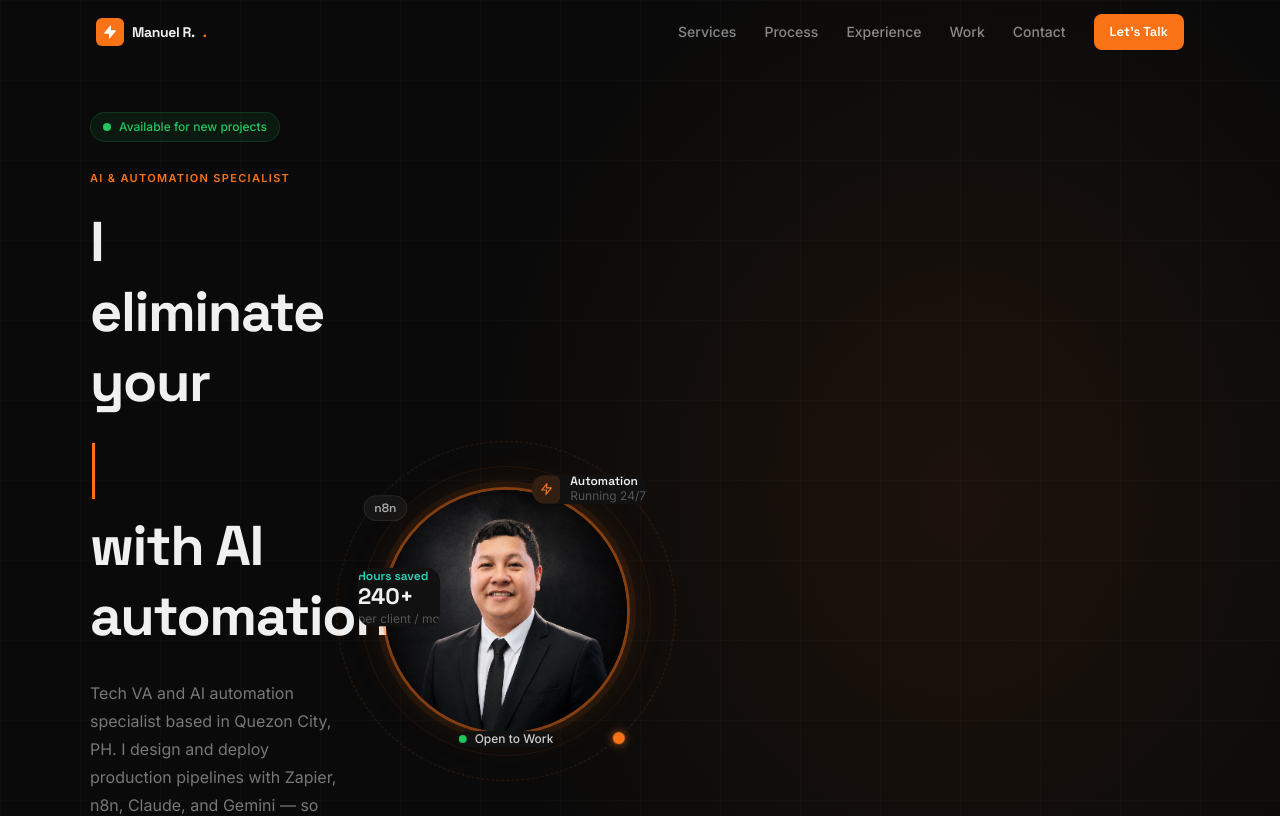
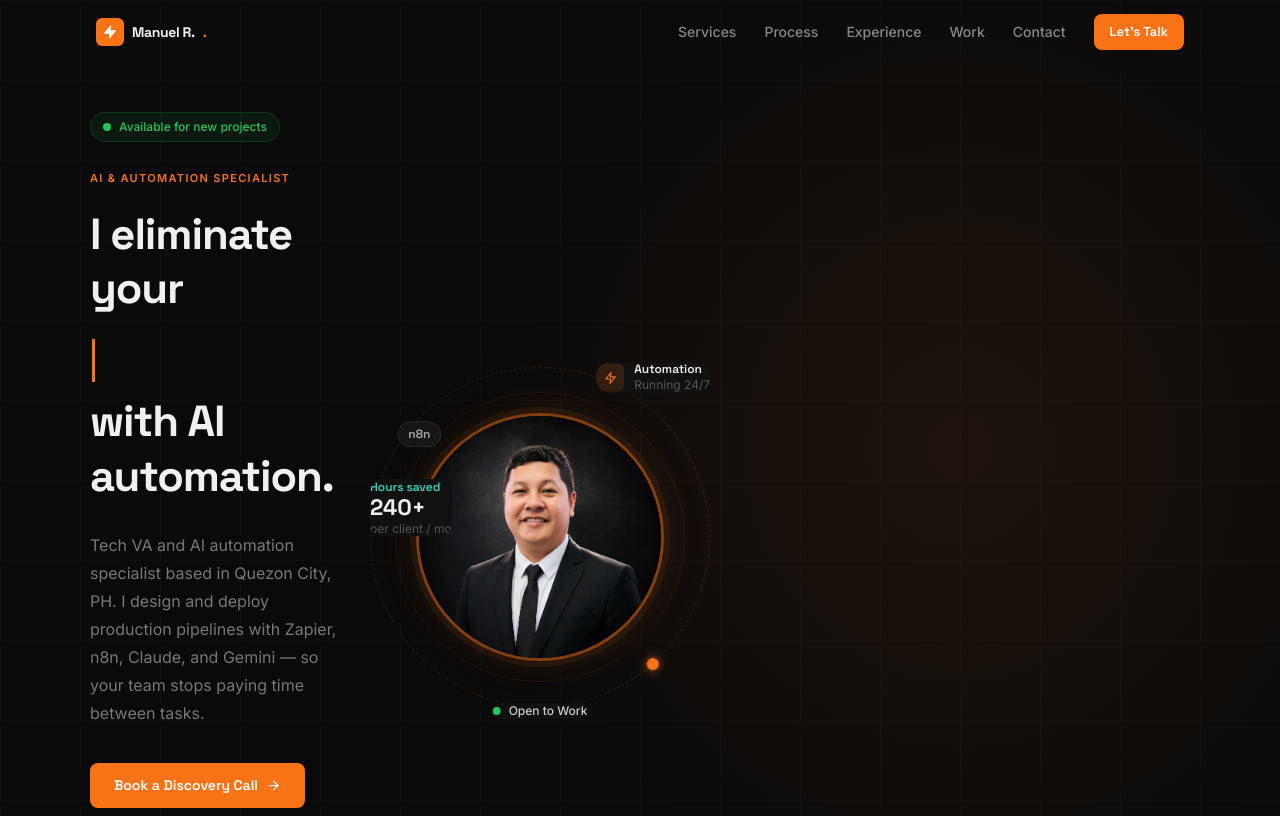
Before and after one commit to mbrbookkeeping3000-design/manuel-TechVA, a React (Vite) app: page / in a window 1280 px wide. Shown: the top 816 px of the page. Built offline with nearby package versions, Linux system fonts and the light colour scheme.

Commit message:
Refactor Hero component layout and styles

```diff
--- a/src/components/Hero.tsx
+++ b/src/components/Hero.tsx
@@ -81,9 +81,16 @@ export default function Hero() {
       />
 
       <div className="max-w-6xl mx-auto w-full relative z-10">
-        <div className="grid lg:grid-cols-2 gap-14 lg:gap-20 items-center">
+        {/*
+          FIX: the right column (profile widget + floating cards) is a fixed
+          340px block. It no longer shares a 1fr track with the text column,
+          so it can never be squeezed into overlapping space. Left column
+          gets minmax(0,1fr) so it wraps safely inside whatever room is left.
+        */}
+        <div className="grid lg:grid-cols-[minmax(0,1fr)_340px] gap-12 lg:gap-20 items-center">
           {/* LEFT */}
           <div
+            className="relative z-20 max-w-[480px]"
             style={{
               opacity: loaded ? 1 : 0,
               transform: loaded ? 'translateY(0)' : 'translateY(28px)',
@@ -106,7 +113,7 @@ export default function Hero() {
             <h1
               className="font-display font-bold leading-tight mb-3"
               style={{
-                fontSize: 'clamp(2rem, 4.8vw, 3.5rem)',
+                fontSize: 'clamp(1.75rem, 3.4vw, 3.1rem)',
                 color: '#f0f0f0',
                 letterSpacing: '-0.025em',
               }}
@@ -116,7 +123,7 @@ export default function Hero() {
             <h1
               className="font-display font-bold leading-tight mb-3"
               style={{
-                fontSize: 'clamp(2rem, 4.8vw, 3.5rem)',
+                fontSize: 'clamp(1.75rem, 3.4vw, 3.1rem)',
                 letterSpacing: '-0.025em',
                 minHeight: '1.2em',
               }}
@@ -127,7 +134,7 @@ export default function Hero() {
             <h1
               className="font-display font-bold leading-tight mb-7"
               style={{
-                fontSize: 'clamp(2rem, 4.8vw, 3.5rem)',
+                fontSize: 'clamp(1.75rem, 3.4vw, 3.1rem)',
                 color: '#f0f0f0',
                 letterSpacing: '-0.025em',
               }}
@@ -136,7 +143,7 @@ export default function Hero() {
             </h1>
 
             <p
-              className="text-base leading-relaxed mb-9 max-w-[480px]"
+              className="text-base leading-relaxed mb-9 max-w-[440px]"
               style={{ color: '#777', lineHeight: '1.75' }}
             >
               Tech VA and AI automation specialist based in Quezon City, PH.
@@ -162,14 +169,15 @@ export default function Hero() {
 
           {/* RIGHT — profile */}
           <div
-            className="flex flex-col items-center lg:items-end gap-8"
+            className="relative z-10 flex flex-col items-center shrink-0"
             style={{
+              width: 340,
               opacity: loaded ? 1 : 0,
               transform: loaded ? 'translateY(0)' : 'translateY(20px)',
               transition: 'opacity 0.85s ease 0.2s, transform 0.85s ease 0.2s',
             }}
           >
-            <div className="relative flex items-center justify-center">
+            <div className="relative flex items-center justify-center" style={{ width: 340, height: 340 }}>
               {/* outer orbit ring */}
               <div
                 className="absolute rounded-full"
@@ -252,9 +260,9 @@ export default function Hero() {
                 <span className="text-xs font-medium" style={{ color: '#ccc' }}>Open to Work</span>
               </div>
 
-              {/* floating tool card — top right */}
+              {/* floating tool card — top right (kept inside the 340px box) */}
               <div
-                className="absolute -top-2 -right-4 card p-3 flex items-center gap-2.5"
+                className="absolute top-0 right-0 card p-3 flex items-center gap-2.5"
                 style={{
                   background: '#111',
                   animation: 'floatY 4s ease-in-out infinite',
@@ -269,9 +277,9 @@ export default function Hero() {
                 </div>
               </div>
 
-              {/* floating saved hours card — left */}
+              {/* floating saved hours card — left (kept inside the 340px box, not escaping it) */}
               <div
-                className="absolute -left-6 top-1/3 card p-3"
+                className="absolute left-0 top-1/3 card p-3"
                 style={{
                   background: '#111',
                   animation: 'floatY 5s ease-in-out infinite 1.2s',
```
